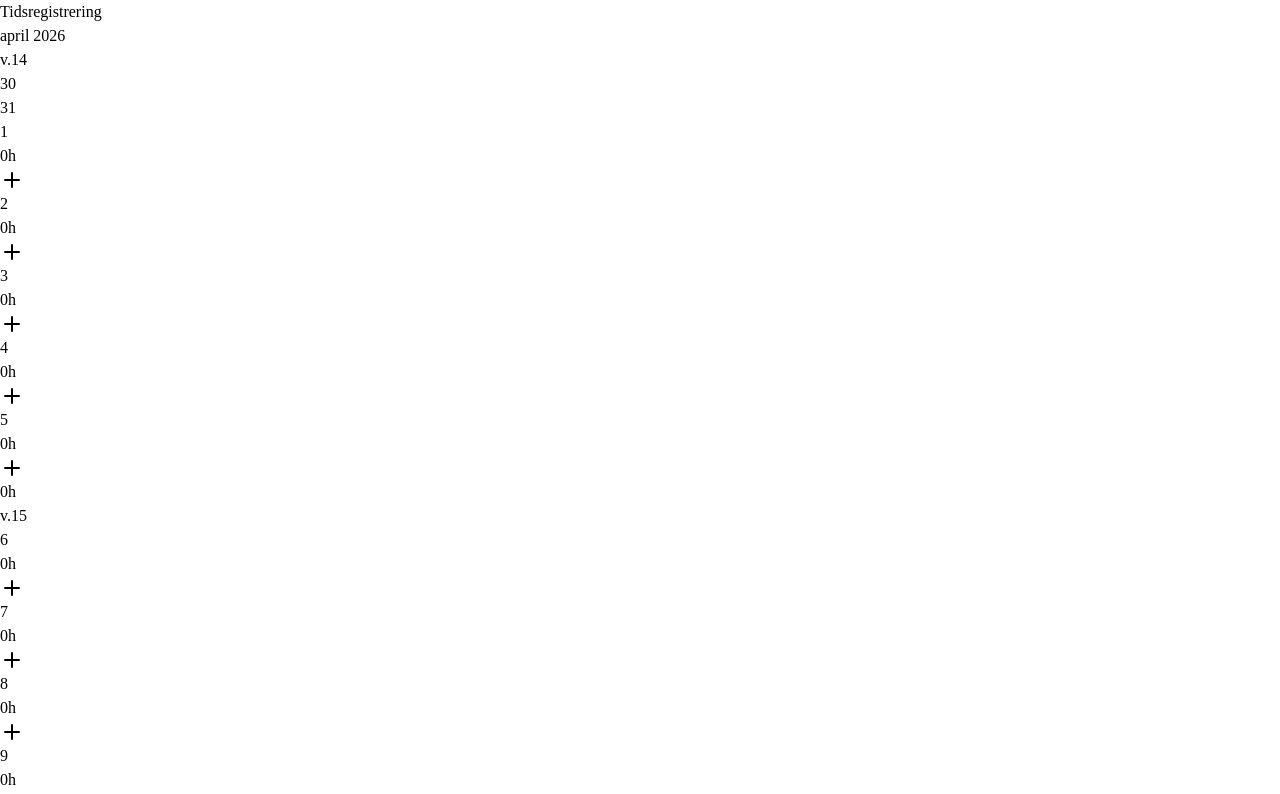
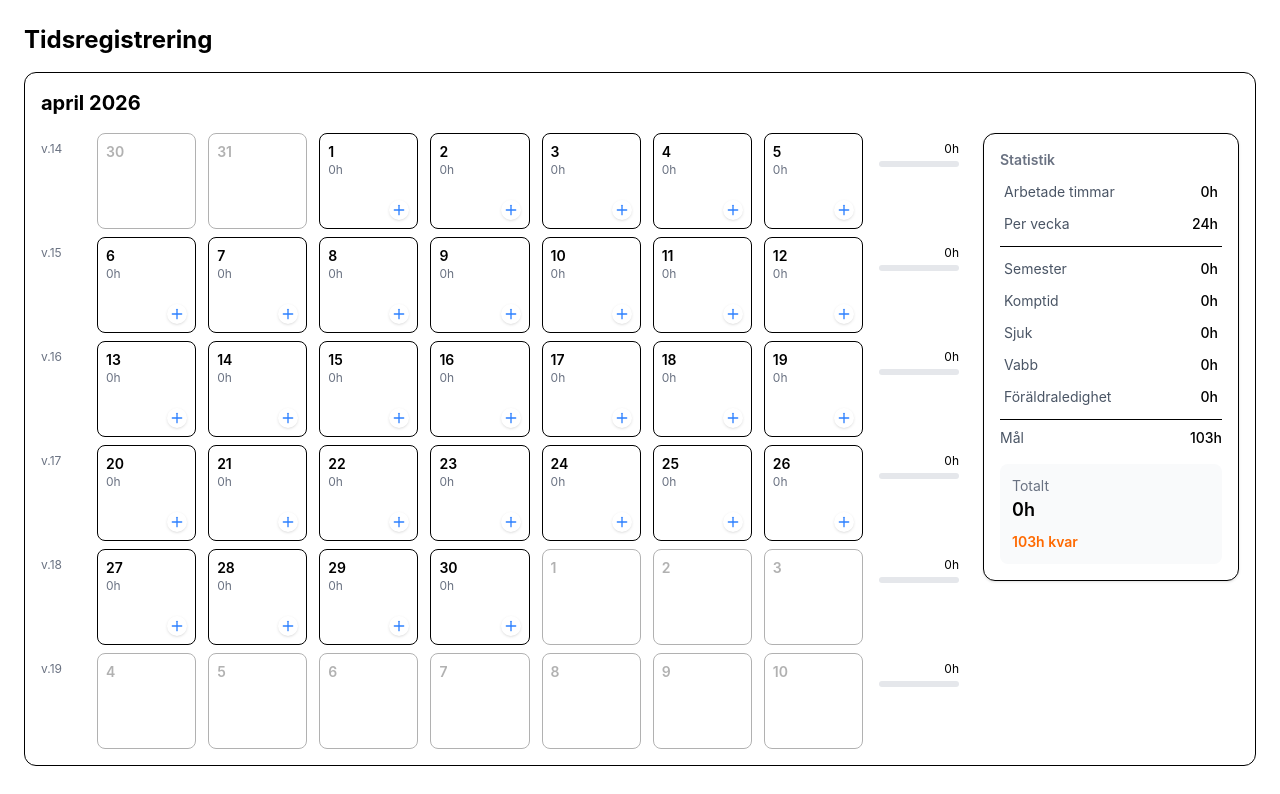
Before and after one commit to sandrahagevall/time-registration, a React (Vite) app: page / in a window 1280 px wide. Shown: the top 794 px of the page. Built offline with nearby package versions, Linux system fonts and the light colour scheme.

Commit message:
add tailwind

```diff
--- a/package.json
+++ b/package.json
@@ -10,6 +10,7 @@
     "preview": "vite preview"
   },
   "dependencies": {
+    "@tailwindcss/vite": "^4.2.4",
     "lucide-react": "^1.8.0",
     "react": "^19.2.5",
     "react-dom": "^19.2.5",
--- a/src/components/MonthView.tsx
+++ b/src/components/MonthView.tsx
@@ -99,7 +99,7 @@ const MonthView = () => {
               return (
                 <div key={i} className="flex flex-col md:flex-row gap-2 md:gap-4 bg-gray-50 md:bg-transparent rounded-lg p-2 md:p-0">
                   {/* VECKONUMMER */}
-                  <div className="w-10 text-xs text-gray-500 pt-2">
+                  <div className="text-xs text-gray-500 mb-1 md:mb-0 md:w-10 md:pt-2">
                     v.{weekNumber}
                   </div>
 
@@ -186,7 +186,7 @@ const MonthView = () => {
         </div>
 
         {/* HÖGER: Statistik */}
-        <div className="w-full md:w-64">
+        <div className="w-full md:w-64 flex justify-center md:justify-end">
           <Statistics entries={entries} year={year} month={month} />
         </div>
 
--- a/src/components/Statitics.tsx
+++ b/src/components/Statitics.tsx
@@ -77,41 +77,43 @@ const Statistics = ({ entries, year, month }: StatsProps) => {
   const balance = workedHours - targetHours;
 
   return (
-    <div className="w-64 bg-white border rounded-xl p-4 shadow-sm h-fit">
+    <div className="w-full max-w-sm md:w-64 bg-white border rounded-xl p-4 shadow-sm h-fit">
       <h3 className="text-sm font-semibold text-gray-500 mb-3">Statistik</h3>
 
-      <div className="space-y-2 text-sm">
-        <div className="flex justify-between">
+      <div className="space-y-3 text-sm">
+        <div className="flex justify-between hover:bg-gray-50 px-1 rounded">
           <span className="text-gray-600">Arbetade timmar</span>
           <span className="font-medium">{workedHours}h</span>
         </div>
 
-        <div className="flex justify-between">
+        <div className="flex justify-between hover:bg-gray-50 px-1 rounded">
           <span className="text-gray-600">Per vecka</span>
           <span className="font-medium">24h</span>
         </div>
 
-        <div className="flex justify-between">
+        <div className="border-t my-3" />
+
+        <div className="flex justify-between hover:bg-gray-50 px-1 rounded">
           <span className="text-gray-600">Semester</span>
           <span className="font-medium">{leaveHours}h</span>
         </div>
 
-         <div className="flex justify-between">
+        <div className="flex justify-between hover:bg-gray-50 px-1 rounded">
           <span className="text-gray-600">Komptid</span>
           <span className="font-medium">{compTimeHours}h</span>
         </div>
 
-        <div className="flex justify-between">
+        <div className="flex justify-between hover:bg-gray-50 px-1 rounded">
           <span className="text-gray-600">Sjuk</span>
           <span className="font-medium">{sickHours}h</span>
         </div>
 
-        <div className="flex justify-between">
+        <div className="flex justify-between hover:bg-gray-50 px-1 rounded">
           <span className="text-gray-600">Vabb</span>
           <span className="font-medium">{homeWithChildHours}h</span>
         </div>
 
-              <div className="flex justify-between">
+        <div className="flex justify-between hover:bg-gray-50 px-1 rounded">
           <span className="text-gray-600">Föräldraledighet</span>
           <span className="font-medium">{parentalLeaveHours}h</span>
         </div>
@@ -122,17 +124,19 @@ const Statistics = ({ entries, year, month }: StatsProps) => {
         </div>
       </div>
 
-      <div className="mt-4 text-sm font-semibold">Totalt: {workedHours}h</div>
+      <div className="mt-4 p-3 rounded-lg bg-gray-50">
+        <div className="text-sm text-gray-500">Totalt</div>
+        <div className="text-lg font-semibold">{workedHours}h</div>
 
-      {/* Status */}
-      <div className="mt-4 text-sm font-semibold">
+        <div className="mt-2 text-sm font-semibold">
           {balance < 0 && (
-          <span className="text-orange-500">Kvar: {Math.abs(balance)}h</span>
+            <span className="text-orange-500">{Math.abs(balance)}h kvar</span>
           )}
           {balance === 0 && <span className="text-blue-500">I fas</span>}
           {balance > 0 && (
-          <span className="text-green-600">Övertid: +{balance}h</span>
+            <span className="text-green-600">+{balance}h övertid</span>
           )}
+        </div>
       </div>
     </div>
   );
```
Also changed, not shown: 1 other file (tests, documents, lock files or other folders). Lines whose indentation alone changed are shown as unchanged.
